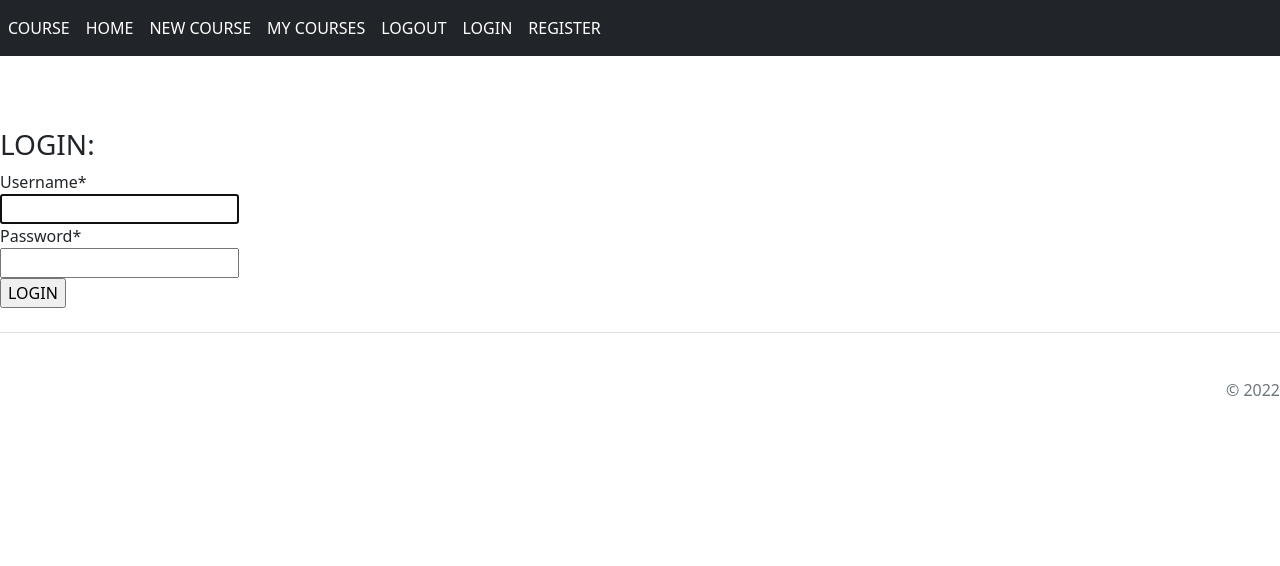
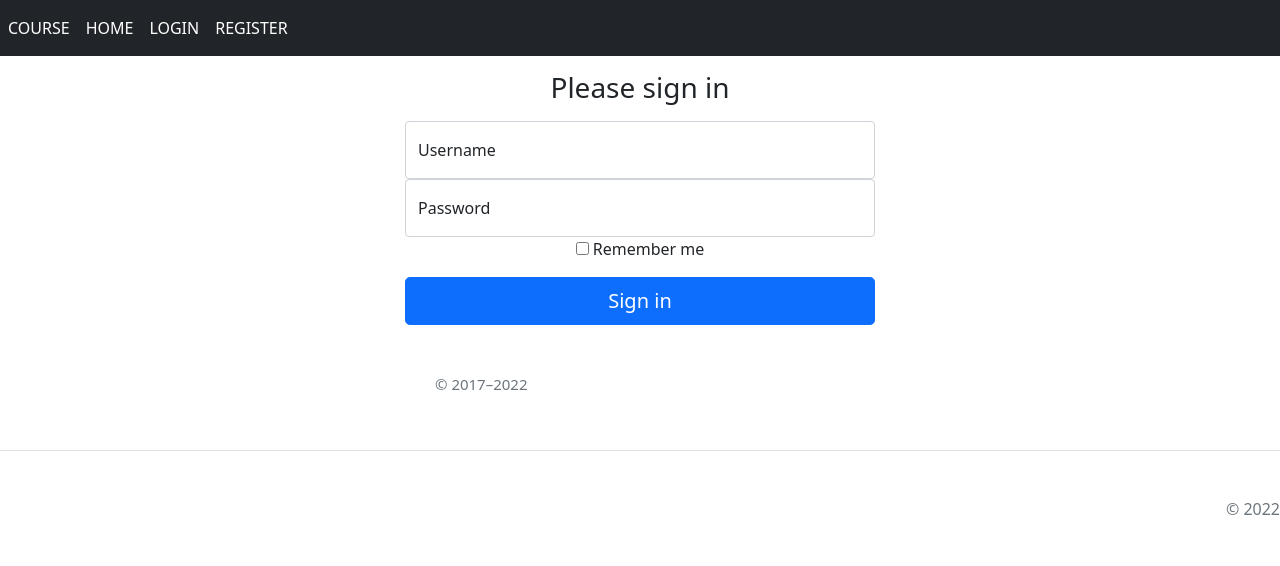
Before and after one commit to TUWAIQ-PYTHON-4/Django_Courses_Store, a Django app: page /login/ in a window 1280 px wide. Shown: the top 566 px of the page. Run offline with Django 4.2, Linux system fonts and the light colour scheme; some libraries are stand-ins or nearby versions.

Commit message:
fixed orders are adding now + user authentication + showing reviews in detail page

```diff
--- a/Courses/accounts/templates/account/login.html
+++ b/Courses/accounts/templates/account/login.html
@@ -1,16 +1,46 @@
 {% extends 'course/base.html'%}
 {% block content %}
-{% load crispy_forms_tags %}
-<br><br>
-
-<br>
-
-<h3>LOGIN:</h3>
-<form method="POST">
-  {% csrf_token %}
-  {{form|crispy}}
-  <input type="submit" value="LOGIN">
-</form>
 
 
-{% endblock %}>
+<style>
+
+  .sign-in{
+  max-width:500px;
+  padding:15px;
+  margin: auto;
+  }
+</style>
+
+<div class="sign-in" align="center">
+<body class="text-center">
+<main class="form-signin w-100 m-auto">
+
+  <form method="POST">
+    {% csrf_token %}
+
+    <h1 class="h3 mb-3 fw-normal">Please sign in</h1>
+
+    <div class="form-floating">
+      <input type="text" class="form-control" id="floatingInput" placeholder="name@example.com" name="username">
+      <label for="floatingInput">Username</label>
+    </div>
+
+    <div class="form-floating">
+      <input type="password" class="form-control" id="floatingPassword" placeholder="Password" name="password">
+      <label for="floatingPassword">Password</label>
+    </div>
+
+    <div class="checkbox mb-3">
+      <label>
+        <input type="checkbox" value="remember-me"> Remember me
+      </label>
+    </div>
+    <button class="w-100 btn btn-lg btn-primary" type="submit">Sign in</button>
+    <p class="mt-5 mb-3 text-muted">© 2017–2022</p>
+  </form>
+
+</main>
+
+</body></div>
+
+{% endblock %}
--- a/Courses/accounts/urls.py
+++ b/Courses/accounts/urls.py
@@ -4,6 +4,6 @@ from django.contrib.auth.views import LoginView
 
 
 urlpatterns=[
-    path('register/',views.register,name='register'),
-    path('login/',LoginView.as_view(template_name='account/login.html'),name='login')
+    path("register/", views.register, name="register"),
+    path("login/", views.login_user, name="login"),
 ]
--- a/Courses/course/models.py
+++ b/Courses/course/models.py
@@ -23,6 +23,9 @@ class Review(models.Model):
     course = models.ForeignKey(Course, on_delete=models.CASCADE)
     user = models.ForeignKey(User, on_delete=models.CASCADE)
 
+    def __str__(self):
+        return self.comment
+
 
 class Order(models.Model):
     course = models.ForeignKey(Course, on_delete=models.CASCADE)
--- a/Courses/course/templates/course/base.html
+++ b/Courses/course/templates/course/base.html
@@ -24,6 +24,7 @@
           <a class="nav-link active" aria-current="page" href="{% url 'home'%}">HOME</a>
         </li>
 
+        {% if user.is_authenticated %}
 
         <li class="nav-item" >
           <a class="nav-link active" aria-current="page" href="{% url 'add_course' %}">NEW COURSE</a>
@@ -37,6 +38,8 @@
           <a class="nav-link active" aria-current="page" href="">LOGOUT</a>
         </li>
 
+
+            {% else %}
           <li class="nav-item" >
           <a class="nav-link active" aria-current="page" href="{% url 'login'%}">LOGIN</a>
         </li>
@@ -44,7 +47,7 @@
           <a class="nav-link active" aria-current="page" href="{% url 'register'%}" >REGISTER</a>
         </li>
 
-
+          {% endif %}
       </ul>
 
 </nav>
```
Also changed, not shown: Courses/course/templates/course/course_detail.html (+6 -4 lines), Courses/course/templates/course/course_orders.html (+8 -3 lines), Courses/course/views.py (+26 -17 lines), Courses/db.sqlite3.
